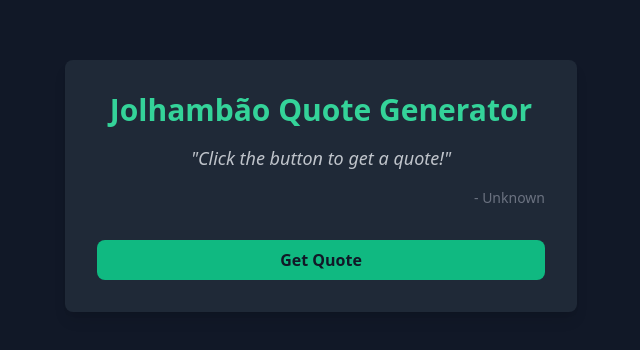
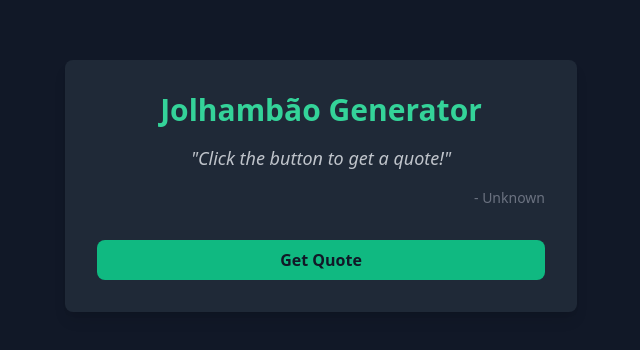
Before and after one commit to ardszsantos/quoteGeneratorHTML, a plain HTML site: page index.html in a window 1280 px wide. Shown: the part 214-564 px from the top of the page, without its empty margins (319-959 px from the left). Drawn offline with nearby package versions, Linux system fonts and the light colour scheme.

Commit message:
name change

```diff
--- a/index.html
+++ b/index.html
@@ -3,13 +3,13 @@
 <head>
     <meta charset="UTF-8">
     <meta name="viewport" content="width=device-width, initial-scale=1.0">
-    <title>Jolhambão Quote Generator</title>
+    <title>Jolhambão Generator</title>
     <script src="https://cdn.tailwindcss.com"></script>
 </head>
 <body class="bg-gray-900 min-h-screen flex items-center justify-center text-gray-300">
     <div class="p-8 bg-gray-800 rounded-lg shadow-lg transition-transform duration-500 hover:scale-105 w-full max-w-lg">
         <h1 class="text-3xl font-bold text-emerald-400 mb-4 text-center">
-            Jolhambão Quote Generator
+            Jolhambão Generator
         </h1>
         <p id="quote" class="text-lg italic text-center mb-4 opacity-90">
             "Click the button to get a quote!"
```
